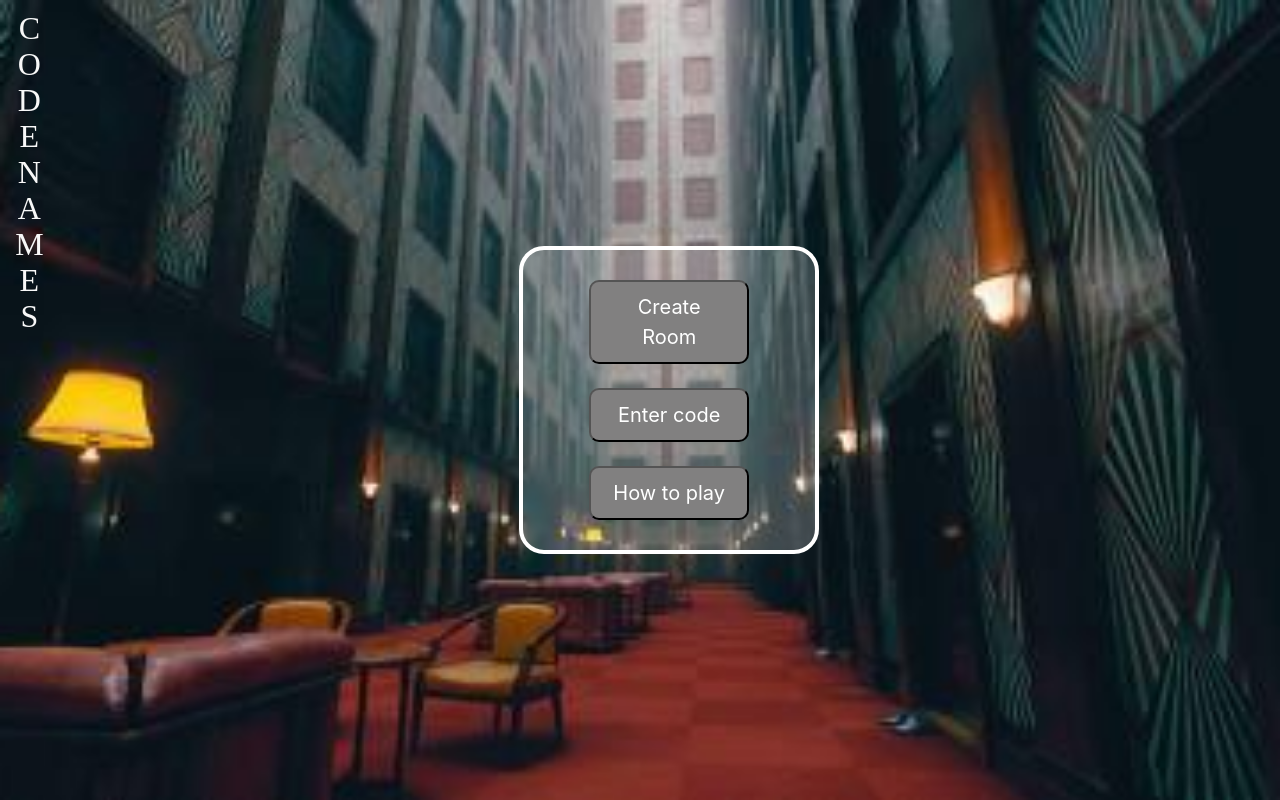
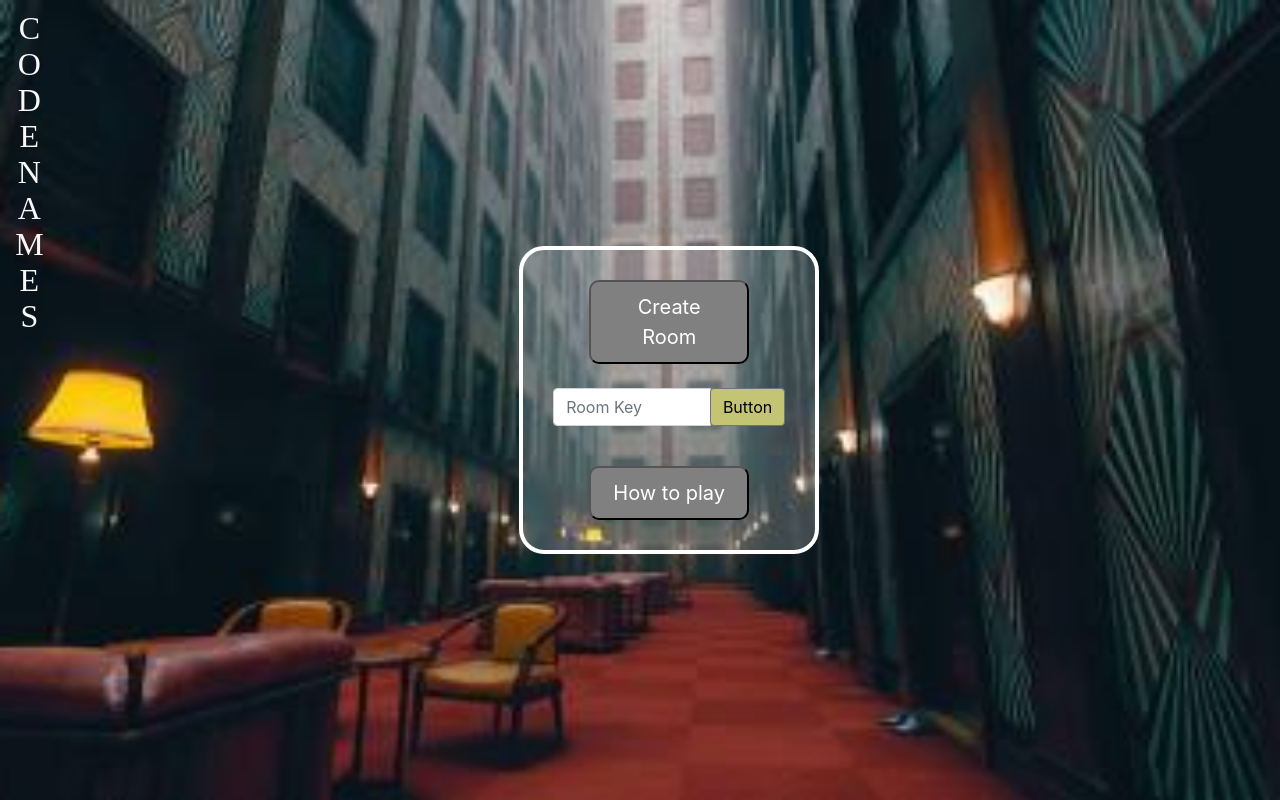
Before and after one commit to amyghotra/codenames, a React (Create React App) app in the folder codenames/: page / in a window 1280 px wide. Built offline with nearby package versions, Linux system fonts and the light colour scheme; no server answers; a web font is replaced by a local one.

Commit message:
checking input value

```diff
--- a/codenames/src/Components/LandingPage/Landing.js
+++ b/codenames/src/Components/LandingPage/Landing.js
@@ -12,7 +12,9 @@ class Landing extends Component {
         super()
         this.state = {
             data: '',
-            howToIsOpen: false
+            howToIsOpen: false,
+            inputValue: '',
+            roomMatched: false,
         }
     }
 
@@ -30,6 +32,23 @@ class Landing extends Component {
             this.setState({ data: res.data });
         })
     }
+
+    handleChange = (event) => {
+        this.setState({
+            inputValue: event.target.value
+        })
+        console.log(event.target.value)
+    }
+
+    submitInput = () => {
+        for(let i = 0; i < this.state.data.length; i++) {
+            if(this.state.data[i].room_key === this.state.inputValue) {
+                return (
+                    console.log('it works')
+                )
+            }
+        }
+    }
     // const history = useHistory();
 
     // const urlChange = () =>{
@@ -44,10 +63,20 @@ class Landing extends Component {
                 <h4 className="game-title">CODENAMES</h4>
                 { !this.state.howToIsOpen ?
                         <div className="box">
+
                             <button className="btn1" >Create Room</button>
+
                             <br></br>
-                            <button className="btn1" >Enter code</button>
+
+                            <div className="input-group mb-3">
+                                <input type="text" className="form-control" placeholder="Room Key" aria-label="Room Key" aria-describedby="basic-addon2" value={this.state.inputValue} onChange={this.handleChange}/>
+                                <div className="input-group-append">
+                                    <button className="btn btn-outline-secondary" type="button" onClick={this.submitInput}>Button</button>
+                                </div>
+                            </div>
+
                             <br></br>
+
                             <button className="btn1" onClick={this.setHowToIsOpen}> How to play</button>
 
                         </div>
```
